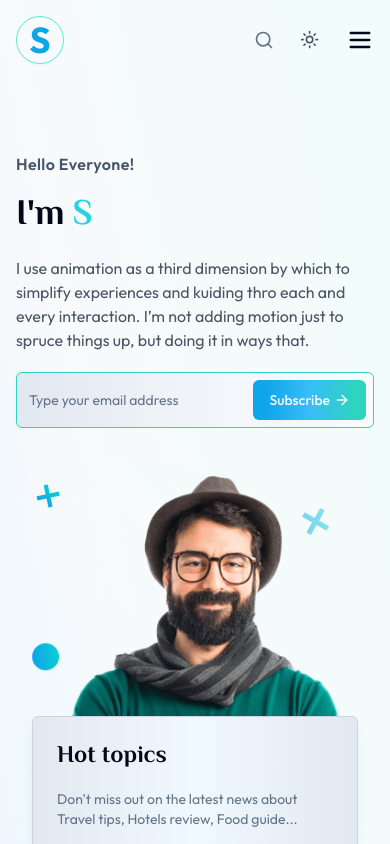
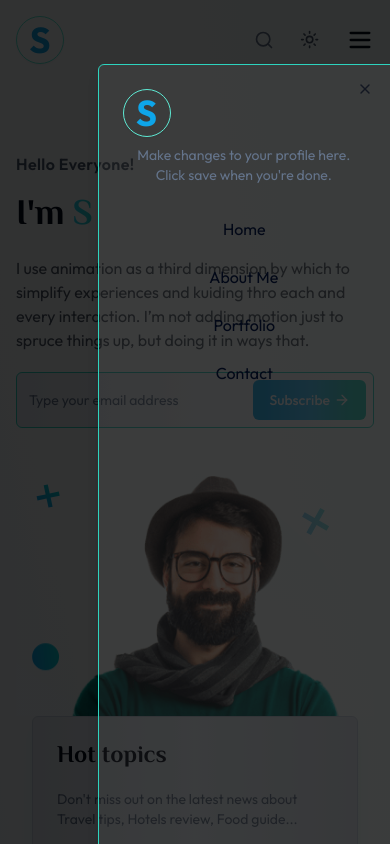
Before and after one commit to dropnowsanu/sanu, a Next.js app: page / in a window 390 px wide. Both pictures are taken after a click on the icon 360 px from the left and 40 px from the top of the page. Shown: the top 844 px of the page. Built offline with nearby package versions, Linux system fonts and the light colour scheme.

Commit message:
add sheet

```diff
--- a/app/_components/Header.tsx
+++ b/app/_components/Header.tsx
@@ -1,11 +1,12 @@
 "use client";
 import Logo from "@/components/Logo";
 import { Button } from "@/components/ui/button";
-import { Menu, Search } from "lucide-react";
+import { Search } from "lucide-react";
 import { motion } from "framer-motion";
 import Link from "next/link";
 import { ModeToggle } from "@/components/ModeToggle";
 import { usePathname } from "next/navigation";
+import { MobileMenu } from "@/components/MobileMenu";
 
 type Props = {};
 
@@ -102,7 +103,7 @@
               <Button className="bg-gradient-to-r from-sky-500 from-10% via-sky-400 via-50% to-teal-400 to-90% hidden md:block">
                 Subscribe
               </Button>
-              <Menu className="w-7 h-7 sm:hidden" />
+              <MobileMenu />
             </motion.div>
           </div>
         </div>
--- /dev/null
+++ b/components/MobileMenu.tsx
@@ -0,0 +1,44 @@
+import {
+  Sheet,
+  SheetContent,
+  SheetDescription,
+  SheetHeader,
+  SheetTitle,
+  SheetTrigger,
+} from "@/components/ui/sheet"
+import { Menu } from "lucide-react"
+import Logo from "./Logo"
+
+export function MobileMenu() {
+  return (
+    <Sheet>
+      <SheetTrigger asChild>
+      <Menu className="w-7 h-7 sm:hidden" />
+      </SheetTrigger>
+      <SheetContent className="bg-white/5 border-teal-400 mt-16 border rounded-l-md">
+        <SheetHeader>
+          <SheetTitle>
+            <Logo />
+          </SheetTitle>
+          <SheetDescription>
+            Make changes to your profile here. Click save when you're done.
+          </SheetDescription>
+        </SheetHeader>
+        <div className="flex flex-col justify-center items-center gap-6 mt-8">
+<span>
+    Home
+</span>
+<span>
+    About Me
+</span>
+<span>
+    Portfolio
+</span>
+<span>
+    Contact
+</span>
+        </div>
+      </SheetContent>
+    </Sheet>
+  )
+}
--- /dev/null
+++ b/components/ui/sheet.tsx
@@ -0,0 +1,140 @@
+"use client"
+
+import * as React from "react"
+import * as SheetPrimitive from "@radix-ui/react-dialog"
+import { cva, type VariantProps } from "class-variance-authority"
+import { X } from "lucide-react"
+
+import { cn } from "@/lib/utils"
+
+const Sheet = SheetPrimitive.Root
+
+const SheetTrigger = SheetPrimitive.Trigger
+
+const SheetClose = SheetPrimitive.Close
+
+const SheetPortal = SheetPrimitive.Portal
+
+const SheetOverlay = React.forwardRef<
+  React.ElementRef<typeof SheetPrimitive.Overlay>,
+  React.ComponentPropsWithoutRef<typeof SheetPrimitive.Overlay>
+>(({ className, ...props }, ref) => (
+  <SheetPrimitive.Overlay
+    className={cn(
+      "fixed inset-0 z-50 bg-black/80  data-[state=open]:animate-in data-[state=closed]:animate-out data-[state=closed]:fade-out-0 data-[state=open]:fade-in-0",
+      className
+    )}
+    {...props}
+    ref={ref}
+  />
+))
+SheetOverlay.displayName = SheetPrimitive.Overlay.displayName
+
+const sheetVariants = cva(
+  "fixed z-50 gap-4 bg-background p-6 shadow-lg transition ease-in-out data-[state=open]:animate-in data-[state=closed]:animate-out data-[state=closed]:duration-300 data-[state=open]:duration-500",
+  {
+    variants: {
+      side: {
+        top: "inset-x-0 top-0 border-b data-[state=closed]:slide-out-to-top data-[state=open]:slide-in-from-top",
+        bottom:
+          "inset-x-0 bottom-0 border-t data-[state=closed]:slide-out-to-bottom data-[state=open]:slide-in-from-bottom",
+        left: "inset-y-0 left-0 h-full w-3/4 border-r data-[state=closed]:slide-out-to-left data-[state=open]:slide-in-from-left sm:max-w-sm",
+        right:
+          "inset-y-0 right-0 h-full w-3/4  border-l data-[state=closed]:slide-out-to-right data-[state=open]:slide-in-from-right sm:max-w-sm",
+      },
+    },
+    defaultVariants: {
+      side: "right",
+    },
+  }
+)
+
+interface SheetContentProps
+  extends React.ComponentPropsWithoutRef<typeof SheetPrimitive.Content>,
+    VariantProps<typeof sheetVariants> {}
+
+const SheetContent = React.forwardRef<
+  React.ElementRef<typeof SheetPrimitive.Content>,
+  SheetContentProps
+>(({ side = "right", className, children, ...props }, ref) => (
+  <SheetPortal>
+    <SheetOverlay />
+    <SheetPrimitive.Content
+      ref={ref}
+      className={cn(sheetVariants({ side }), className)}
+      {...props}
+    >
+      {children}
+      <SheetPrimitive.Close className="absolute right-4 top-4 rounded-sm opacity-70 ring-offset-background transition-opacity hover:opacity-100 focus:outline-none focus:ring-2 focus:ring-ring focus:ring-offset-2 disabled:pointer-events-none data-[state=open]:bg-secondary">
+        <X className="h-4 w-4" />
+        <span className="sr-only">Close</span>
+      </SheetPrimitive.Close>
+    </SheetPrimitive.Content>
+  </SheetPortal>
+))
+SheetContent.displayName = SheetPrimitive.Content.displayName
+
+const SheetHeader = ({
+  className,
+  ...props
+}: React.HTMLAttributes<HTMLDivElement>) => (
+  <div
+    className={cn(
+      "flex flex-col space-y-2 text-center sm:text-left",
+      className
+    )}
+    {...props}
+  />
+)
+SheetHeader.displayName = "SheetHeader"
+
+const SheetFooter = ({
+  className,
+  ...props
+}: React.HTMLAttributes<HTMLDivElement>) => (
+  <div
+    className={cn(
+      "flex flex-col-reverse sm:flex-row sm:justify-end sm:space-x-2",
+      className
+    )}
+    {...props}
+  />
+)
+SheetFooter.displayName = "SheetFooter"
+
+const SheetTitle = React.forwardRef<
+  React.ElementRef<typeof SheetPrimitive.Title>,
+  React.ComponentPropsWithoutRef<typeof SheetPrimitive.Title>
+>(({ className, ...props }, ref) => (
+  <SheetPrimitive.Title
+    ref={ref}
+    className={cn("text-lg font-semibold text-foreground", className)}
+    {...props}
+  />
+))
+SheetTitle.displayName = SheetPrimitive.Title.displayName
+
+const SheetDescription = React.forwardRef<
+  React.ElementRef<typeof SheetPrimitive.Description>,
+  React.ComponentPropsWithoutRef<typeof SheetPrimitive.Description>
+>(({ className, ...props }, ref) => (
+  <SheetPrimitive.Description
+    ref={ref}
+    className={cn("text-sm text-muted-foreground", className)}
+    {...props}
+  />
+))
+SheetDescription.displayName = SheetPrimitive.Description.displayName
+
+export {
+  Sheet,
+  SheetPortal,
+  SheetOverlay,
+  SheetTrigger,
+  SheetClose,
+  SheetContent,
+  SheetHeader,
+  SheetFooter,
+  SheetTitle,
+  SheetDescription,
+}
--- a/package.json
+++ b/package.json
@@ -10,6 +10,7 @@
   },
   "dependencies": {
     "@hookform/resolvers": "^3.3.4",
+    "@radix-ui/react-dialog": "^1.0.5",
     "@radix-ui/react-dropdown-menu": "^2.0.6",
     "@radix-ui/react-label": "^2.0.2",
     "@radix-ui/react-separator": "^1.0.3",
```
Also changed, not shown: 1 other file (tests, documents, lock files or other folders).
